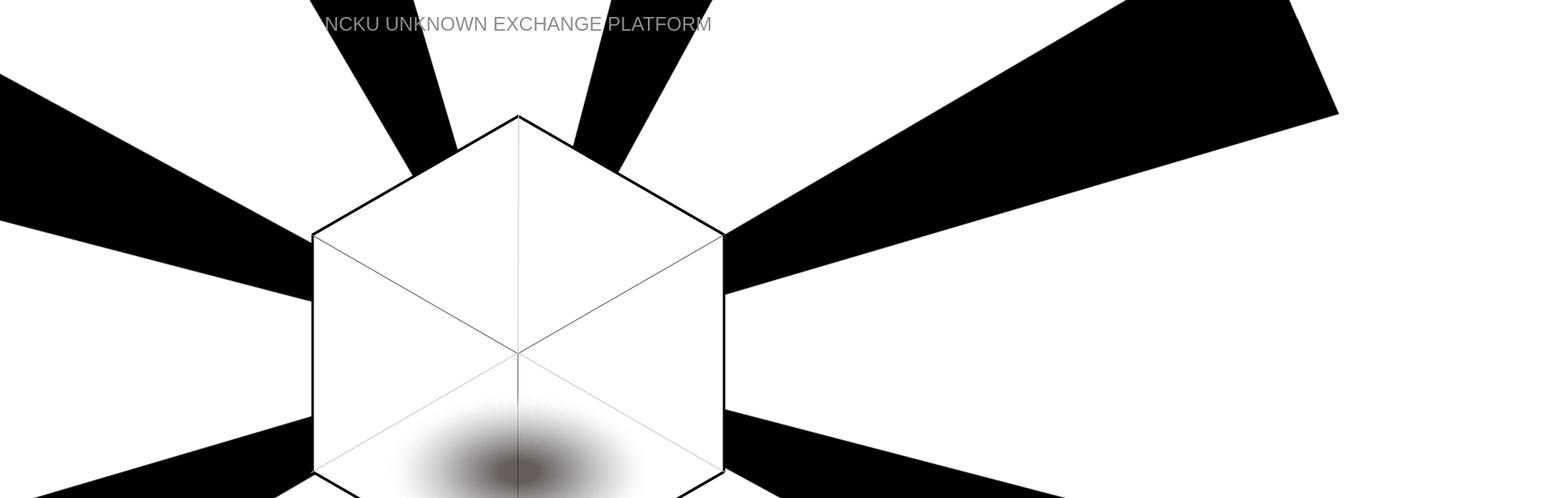
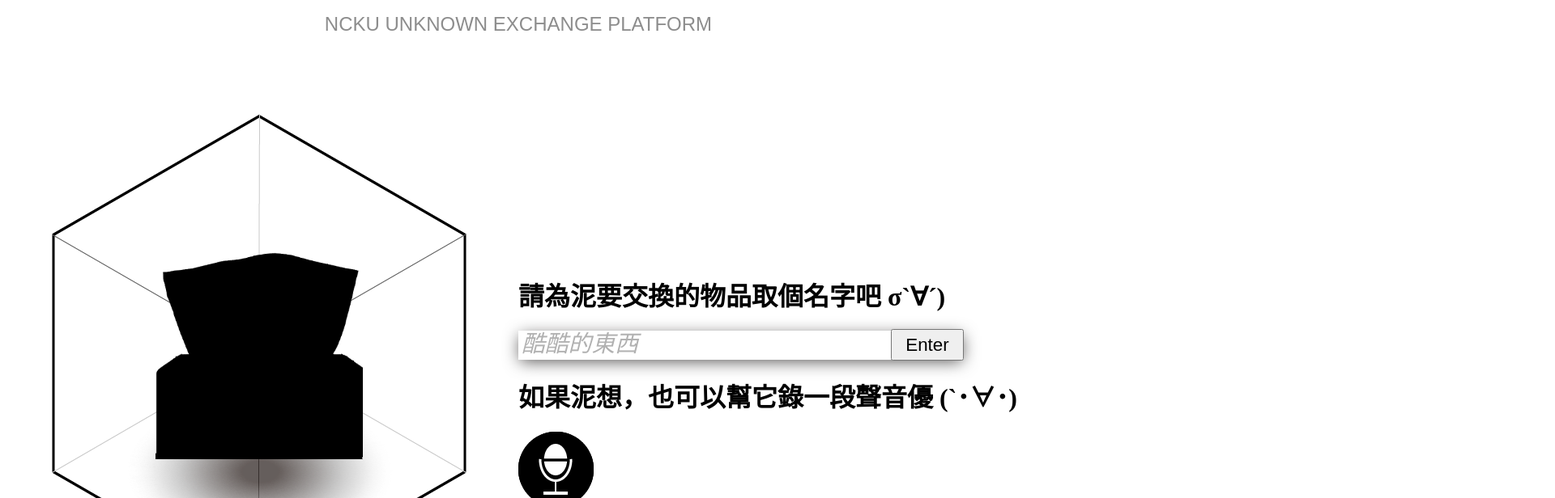
Before and after one commit to blueskyson/web-programming-2022, a plain HTML site: page hw1/index.html in a window 1280 px wide. Both pictures are taken after a click on the element 640 px from the left and 440 px from the top of the page. Shown: the top 616 px of the page at 81% size, 1920 px wide, since content can reach past the window. Drawn offline with nearby package versions, Linux system fonts and the light colour scheme.

Commit message:
Almost complete landing page 03

```diff
--- a/hw1/index.html
+++ b/hw1/index.html
@@ -24,7 +24,22 @@
         <div class="dropzone_box2" id="box2"></div>
         <div id="rotating_ray"></div>
     </div>
-    <div class="landing_page_03"></div>
+
+    <div class="landing_page_03">
+        <div class="left_panel">
+            <div id="box3"></div>
+            <div id="tissue"></div>
+        </div>
+        <div class="right_panel">
+            <h1>請為泥要交換的物品取個名字吧 σ`∀´)</h1>
+            <form class="input_form">
+                <input type="text" placeholder="酷酷的東西">
+                <button type="submit">Enter</button>
+            </form>
+            <h1>如果泥想，也可以幫它錄一段聲音優 (`･∀･)</h1>
+            <img id="record_icon" src="res/record_icon.png"></img>
+        </div>
+    </div>
 
 
 </body>
--- a/hw1/script.js
+++ b/hw1/script.js
@@ -7,44 +7,61 @@ var isAdvancedUpload = function() {
 }();
 
 $(document).ready(function() {
-    // Enumeration of all landing page
-    const landing_page_01 = 1;
-    const landing_page_02 = 2;
-    const landing_page_03 = 3;
-
-    var current_page = landing_page_01;
     var fadeInTime = 500;
     var fadeOutTime = 500;
 
-    // switch between landing page 01 and 02
+    // switch between landing_pages
     // https://www.w3schools.com/jquery/eff_fadeout.asp
+    function goto_landing_page_01() {
+        $(".landing_page_02").fadeOut(fadeOutTime);
+        $(".landing_page_01").fadeIn(fadeInTime);
+    }
+
     function goto_landing_page_02() {
         $(".landing_page_01").fadeOut(fadeOutTime);
         $(".landing_page_02").fadeIn(fadeInTime);
-        current_page = landing_page_02;
     }
 
-    function goto_landing_page_01() {
-        $(".landing_page_02").fadeOut(fadeOutTime);
-        $(".landing_page_01").fadeIn(fadeInTime);
-        current_page = landing_page_01;
+    // FIXME: try to call functions one after another
+    //        without using setTimeout()
+    function goto_landing_page_03() {
+        $(".landing_page_02").fadeOut(fadeInTime);
+        $(".landing_page_03 > .left_panel").fadeIn(fadeInTime);
+        setTimeout(function() {
+            $("#box3").animate({ 'left': "25%" }, fadeInTime);
+            $("#tissue").animate({ 'left': "25%" }, fadeInTime);
+            $(".landing_page_03 > .right_panel").fadeIn(fadeInTime);
+        }, fadeInTime);
     }
 
-    // click upload_icon to go to landing page 02
-    $("#upload_icon").click(goto_landing_page_02);
+    // click upload_icon to go to landing_page_03
 
-    // drag a file to go to landing page 02
-    // https://codepen.io/anastasialanz/pen/KdxxJx
+    $("#upload_icon").click(function() {
+        setTimeout(goto_landing_page_02, 0);
+        setTimeout(goto_landing_page_03, fadeInTime);
+    });
+
     if (isAdvancedUpload) {
+        // drag a file to go to landing_page_02
+        // https://codepen.io/anastasialanz/pen/KdxxJx
         $('.dropzone').on('dragenter', function() {
             if (current_page == landing_page_01) {
                 goto_landing_page_02();
             }
         });
+
+        // go back to landing_page_01 if file leaves
         $('.dropzone_box2').on('dragleave', function() {
             if (current_page == landing_page_02) {
                 goto_landing_page_01();
             }
         });
+
+        // go to landing_page_03 if file dropped
+        // https://codepen.io/hiralbest/pen/zKyVZW
+        $(".dropzone_box2").on('drop', function(e) {
+            e.preventDefault();
+            e.stopPropagation();
+        });
     }
 });
--- a/hw1/style.css
+++ b/hw1/style.css
@@ -21,7 +21,8 @@ body {
 }
 
 .landing_page_02,
-.landing_page_03 {
+.landing_page_03 .left_panel,
+.landing_page_03 .right_panel {
     display: none;
 }
 
@@ -103,6 +104,92 @@ body {
 }
 
 
+/* landing_page_03 */
+
+.landing_page_03 .left_panel div {
+    left: 50%;
+    top: 55%;
+    position: fixed;
+}
+
+.landing_page_03 .right_panel {
+    width: auto;
+    height: auto;
+    left: 50%;
+    top: 40%;
+    position: absolute;
+}
+
+#box3 {
+    z-index: 2;
+    width: 512px;
+    margin-left: -256px;
+    height: 598px;
+    margin-top: -299px;
+    background: url(./res/box2.png);
+}
+
+#tissue {
+    z-index: 3;
+    width: 256px;
+    margin-left: -128px;
+    height: 256px;
+    margin-top: -128px;
+    background: url(./res/item/tissue.png);
+    background-size: cover;
+}
+
+.input_form {
+    display: block;
+    width: 550px;
+    height: 36px;
+    margin: 0;
+    padding: 0;
+    box-shadow: 0 4px 20px -2px #555353;
+}
+
+.input_form input {
+    padding-left: 10px;
+    float: left;
+    width: 450px;
+    height: 26px;
+    border: 0;
+    margin: 2px;
+    padding: 2px;
+    font-size: 1.8em;
+    border-top-style: none;
+}
+
+.input_form input:focus {
+    outline: 0;
+}
+
+.input_form input::placeholder {
+    color: rgb(177, 177, 177);
+    font-style: italic;
+}
+
+.input_form button {
+    overflow: visible;
+    position: relative;
+    float: right;
+    top: -6%;
+    width: 90px;
+    height: 110%;
+    font-size: 1.4em;
+}
+
+.input_form button:hover {
+    cursor: pointer;
+}
+
+#record_icon {
+    width: auto;
+    height: auto;
+    background: url(./res/record_icon.png);
+}
+
+
 /* let arrow go up and down */
 
 @keyframes MoveUpDown {
```
Also changed, not shown: hw1/res/item/tissue.png (added), hw1/res/record_icon.png (added).
